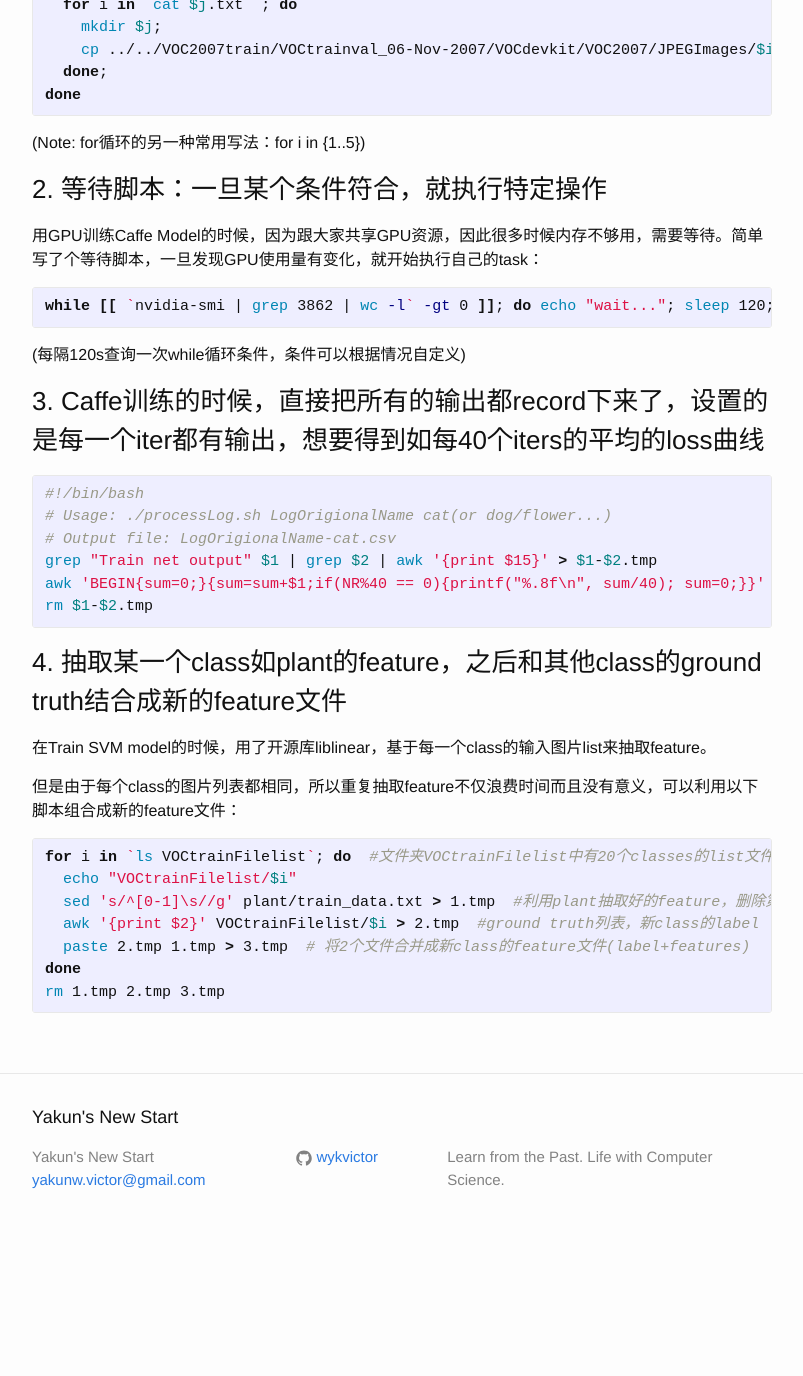
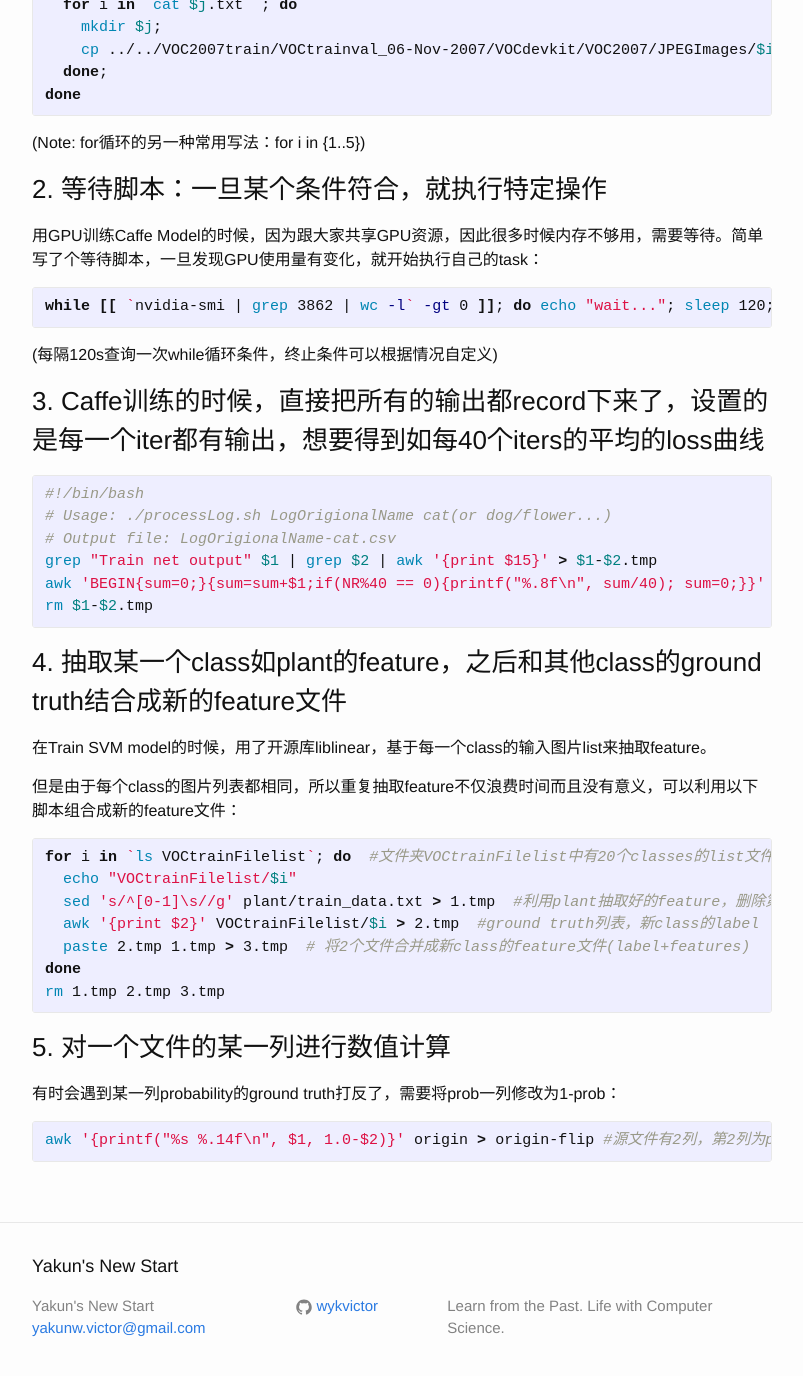
Before and after one commit to wykvictor/wykvictor.github.io, a Jekyll site: the page built from _posts/tools/2015-10-09-Some-Useful-Shell-Scripts.md, in a window 1280 px wide and 1400 px high, scrolled down 783 px. Shown: the top 1376 px of the window, without its empty margins (238-1041 px from the left). Built offline with Jekyll 4.4.1, drawn with Linux system fonts in a browser that asks for light colours; before the commit the page ends 2034 px from its top, so only the background shows below that.

Commit message:
Add 404 page & update artical:shell scripts

```diff
--- a/_posts/tools/2015-10-09-Some-Useful-Shell-Scripts.md
+++ b/_posts/tools/2015-10-09-Some-Useful-Shell-Scripts.md
@@ -43,7 +43,7 @@ done
 {% highlight Bash shell scripts %}
 while [[ `nvidia-smi | grep 3862 | wc -l` -gt 0 ]]; do echo "wait..."; sleep 120; done; echo "Start!"; ./mytask.sh
 {% endhighlight %}
-(每隔120s查询一次while循环条件，条件可以根据情况自定义)
+(每隔120s查询一次while循环条件，终止条件可以根据情况自定义)
 
 ### 3. Caffe训练的时候，直接把所有的输出都record下来了，设置的是每一个iter都有输出，想要得到如每40个iters的平均的loss曲线
 {% highlight Bash shell scripts %}
@@ -68,3 +68,9 @@ for i in `ls VOCtrainFilelist`; do  #文件夹VOCtrainFilelist中有20个classes
 done
 rm 1.tmp 2.tmp 3.tmp
 {% endhighlight %}
+
+### 5. 对一个文件的某一列进行数值计算
+有时会遇到某一列probability的ground truth打反了，需要将prob一列修改为1-prob：
+{% highlight Bash shell scripts %}
+awk '{printf("%s %.14f\n", $1, 1.0-$2)}' origin > origin-flip #源文件有2列，第2列为prob
+{% endhighlight %}
```
Also changed, not shown: 404.html (added, +7 -0 lines).
